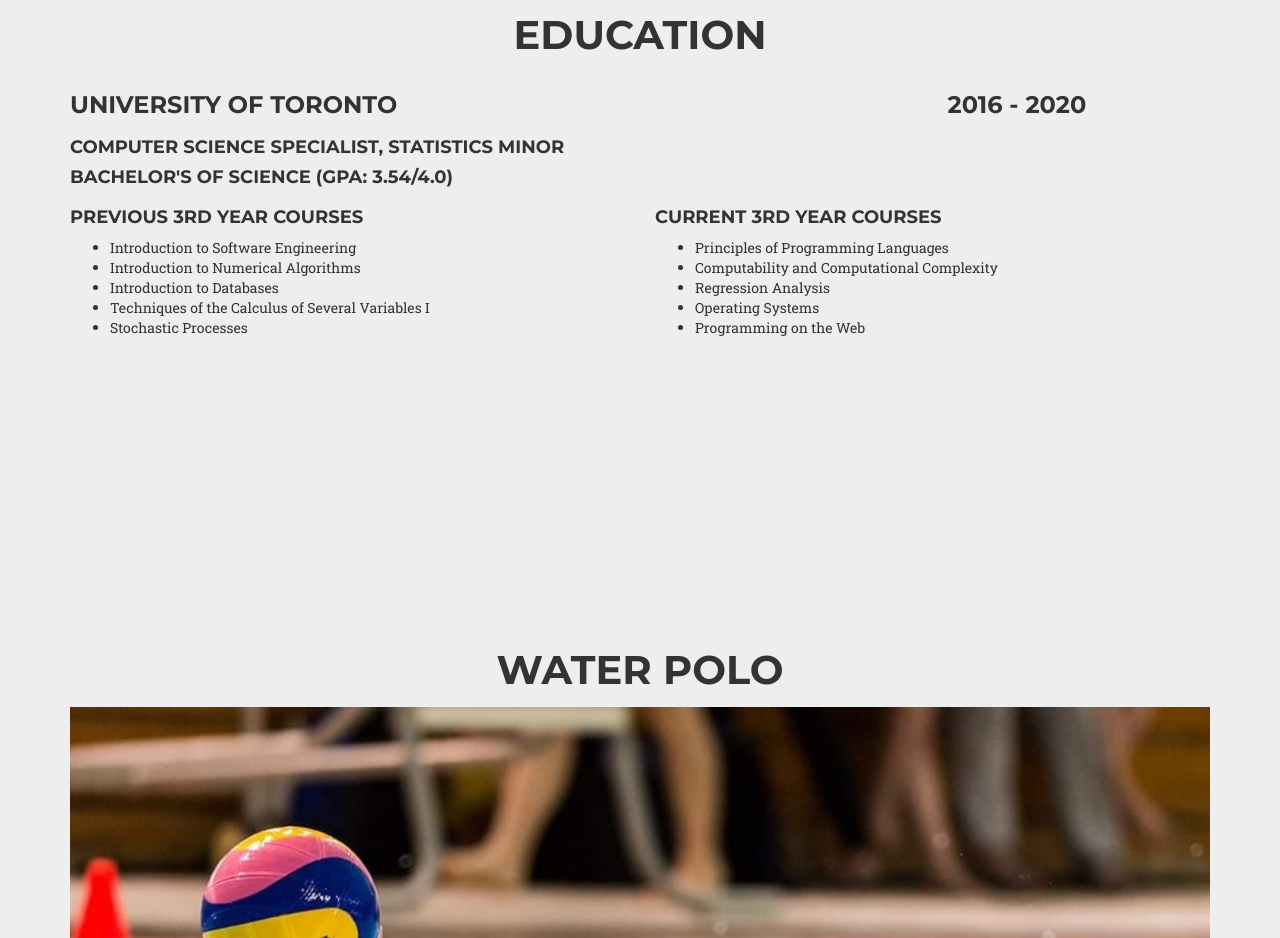
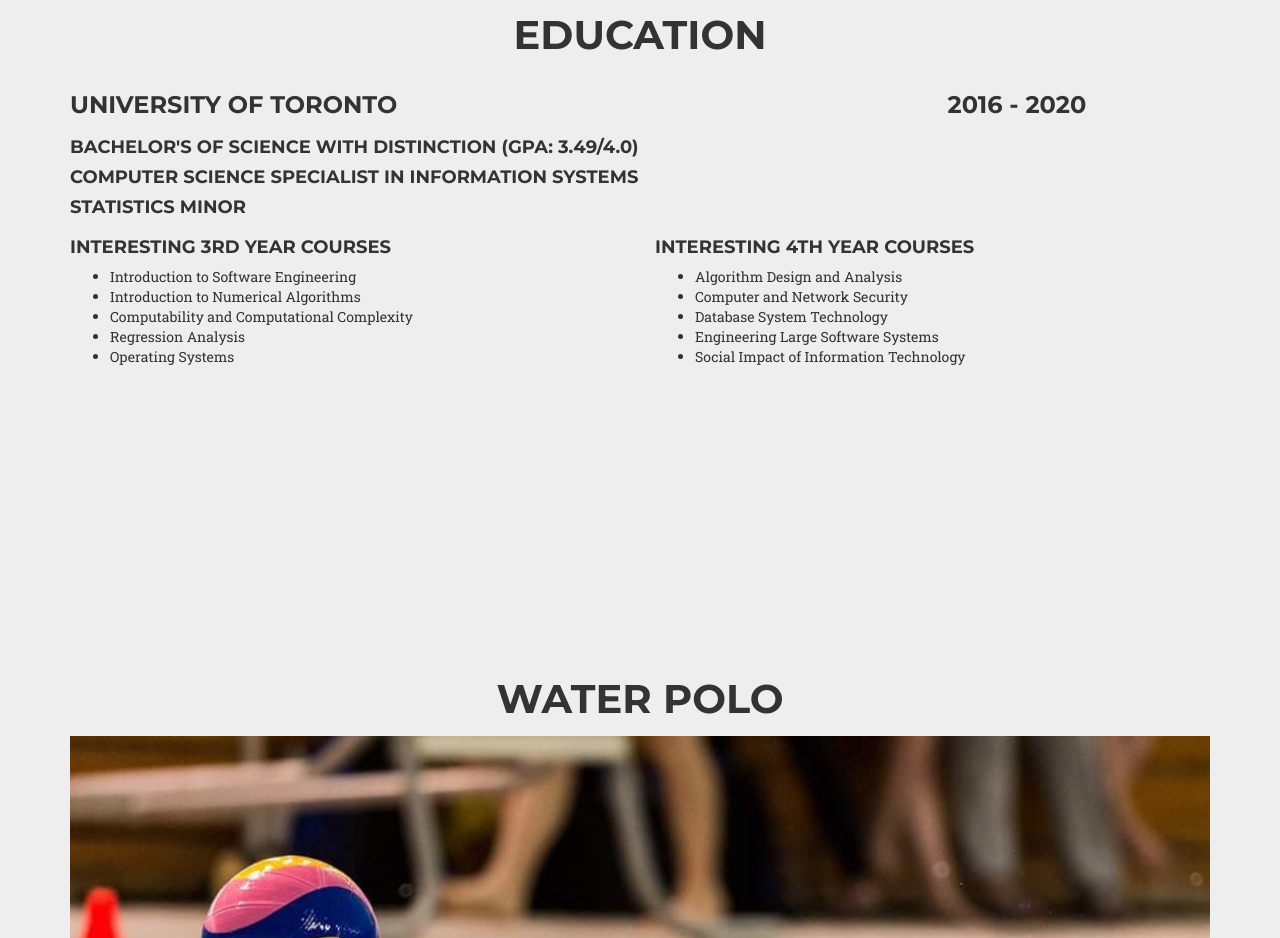
Before and after one commit to Stefan-Mitic/stefan-mitic.github.io, a plain HTML site: page index.html in a window 1280 px wide. Shown: the part 3800-4738 px from the top of the page. Drawn offline with nearby package versions, Linux system fonts and the light colour scheme; a web font is replaced by a local one.

Commit message:
updated education information

```diff
--- a/index.html
+++ b/index.html
@@ -279,27 +279,28 @@
                     <h3>2016 - 2020</h3>
                 </div>
             </div>
-            <h4>Computer Science Specialist, Statistics Minor</h4>
-            <h4>Bachelor's of Science (GPA: 3.54/4.0)</h4>
+            <h4>Bachelor's of Science with Distinction (GPA: 3.49/4.0)</h4>
+            <h4>Computer Science Specialist in Information Systems</h4>
+            <h4>Statistics Minor</h4>
             <div class="row">
                 <div class="col-sm-6">
-                    <h4>Previous 3rd Year Courses</h4>
+                    <h4>Interesting 3rd Year Courses</h4>
                     <ul>
                         <li>Introduction to Software Engineering</li>
                         <li>Introduction to Numerical Algorithms</li>
-                        <li>Introduction to Databases</li>
-                        <li>Techniques of the Calculus of Several Variables I</li>
-                        <li>Stochastic Processes</li>
+                        <li>Computability and Computational Complexity</li>
+                        <li>Regression Analysis</li>
+                        <li>Operating Systems</li>
                     </ul>
                 </div>
                 <div class="col-sm-6">
-                    <h4>Current 3rd Year Courses</h4>
+                    <h4>Interesting 4th Year Courses</h4>
                     <ul>
-                        <li>Principles of Programming Languages</li>
-                        <li>Computability and Computational Complexity</li>
-                        <li>Regression Analysis</li>
-                        <li>Operating Systems</li>
-                        <li>Programming on the Web</li>
+                        <li>Algorithm Design and Analysis</li>
+                        <li>Computer and Network Security</li>
+                        <li>Database System Technology </li>
+                        <li>Engineering Large Software Systems</li>
+                        <li>Social Impact of Information Technology</li>
                     </ul>
                 </div>
             </div>
```
